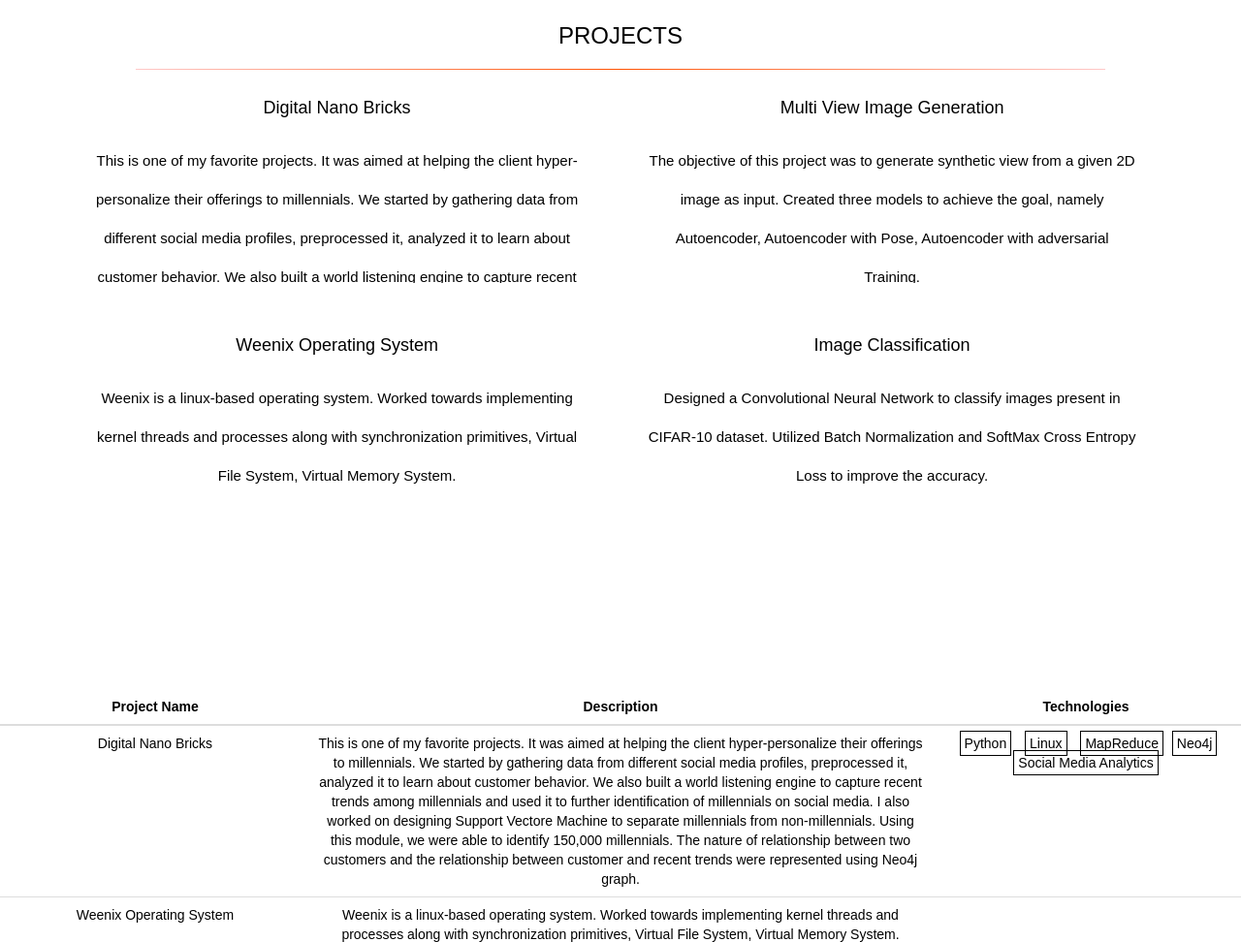
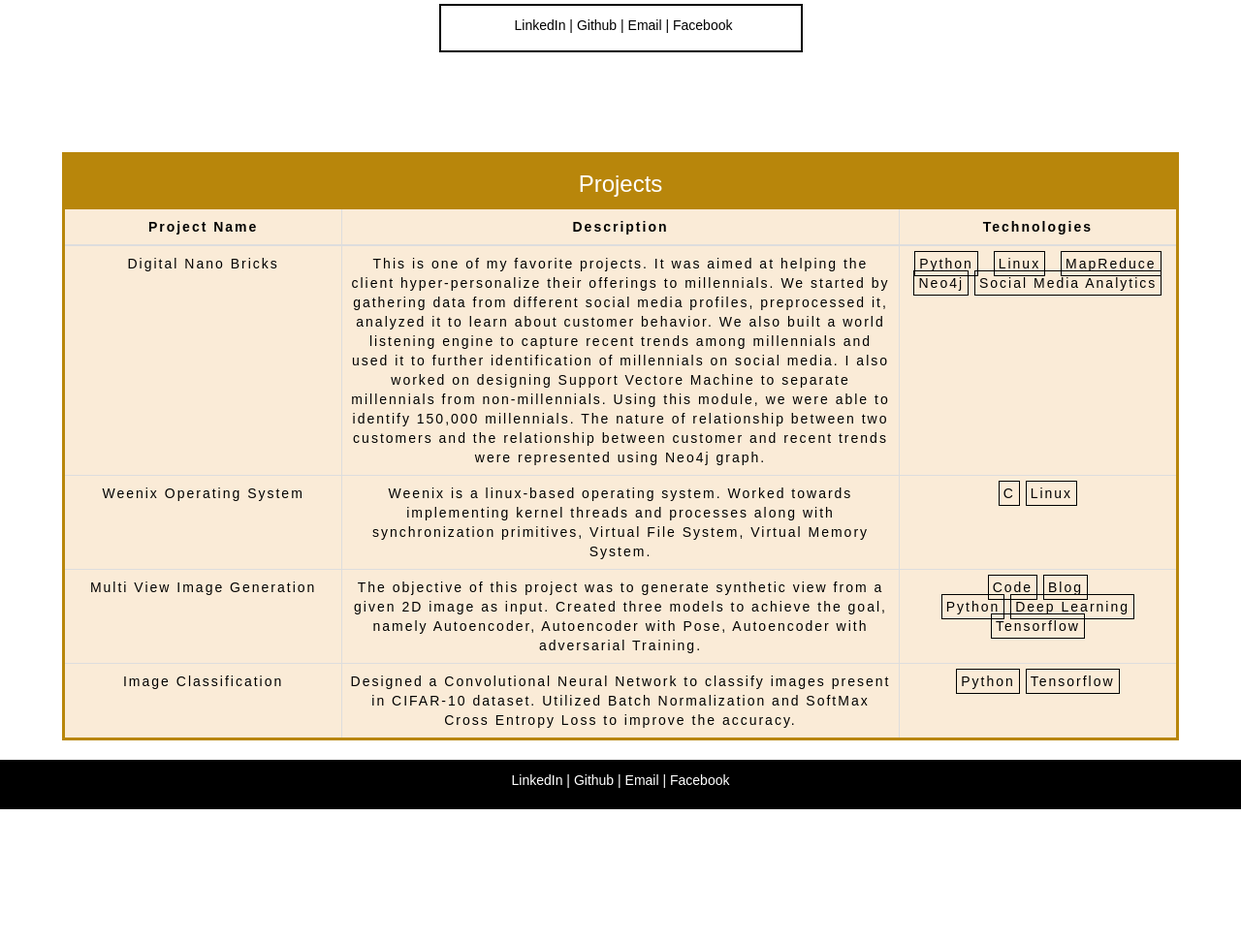
Before and after one commit to akankshaty/Web-Technologies, a plain HTML site: page Project ME/akankshatyagi_v2.html in a window 1280 px wide. Shown: the part 612-1584 px from the top of the page at 97% size. After the commit the page ends 1447 px from the top, so only its background shows below. Drawn offline with nearby package versions, Linux system fonts and the light colour scheme; a script that the page names is missing.

Commit message:
Almost final

```diff
--- a/Project ME/akankshatyagi_v2.html
+++ b/Project ME/akankshatyagi_v2.html
@@ -9,6 +9,8 @@
     <meta name="author" content="">
         <link href="https://maxcdn.bootstrapcdn.com/bootstrap/3.3.6/css/bootstrap.min.css" rel="stylesheet"/>
         <link href="https://fonts.googleapis.com/css?family=Open+Sans" rel="stylesheet">
+          <link rel="import" href="projects.html">
+
 
 
 
@@ -133,13 +135,18 @@
           }
           .bg-3 {
               margin-top: 8%;
-              background: #b8a5a0; /* Dark Blue */
-              color: black;
+              background-color: darkgoldenrod;
+              color: white;
               font-size: 1.5rem;
               line-height: 4.0rem;
               width: 90%;
 
 
+          }
+
+          .table{
+              background-color: antiquewhite;
+              letter-spacing: 0.2rem;
           }
 
           .bg-4 {
@@ -307,20 +314,29 @@
 /*              transition: opacity 0.2s linear;*/
           }
           .bg-7{
-              background-color: black;
+              background-color: none;
+              border: solid 2px;
               color: black;
               height: 50px;
+              width: 30%;
+              padding: 10px 4px 4px 10px;
           }
 
           .bg-7 a:link a:visited a:hover{
               text-decoration: none;
           }
+
           .panel-footer{
               background-color:black;
               border-color: black;
               color: #FFFFFF;
 
              }
+
+          .bg-8{
+              width: 100%;
+              background-color: black;
+          }
 
           #buttonEducation, #buttonS, #buttonW{
 /*              	background: -moz-linear-gradient(top,  #267c99 50%, #007299 50%); /* FF3.6+ */
@@ -364,13 +380,13 @@
         @keyframes topFadeOut {
         0% {
         position: relative;
-        top: -10rem;
+        top: -20rem;
         opacity: 0;
         }
 
-        75% {
+        65% {
         position: relative;
-        top: 25%;
+        top: 10%;
         opacity: 1;
         }
 
@@ -402,19 +418,15 @@
           <ul class="nav navbar-nav navbar-right">
             <li class="active">  <a href="#" onclick="divVisibility('card3')">About</a></li>
             <li> <a href="#" onclick="divVisibility('card1')">Education</a></li>
-            <li><a href="#proj">Projects</a></li>
+            <li><a href="#table1">Projects</a></li>
               <li> <a href="#" onclick="divVisibility('card2')">Skills</a></li>
-<!--              <li> <a href="#" onclick="divVisibility('card3')">Work Experience</a></li>-->
-              <li> <a href="#connect">Connect</a></li>
+<!--              <li> <a href="#connect">Connect</a></li>-->
             <li><a href="https://drive.google.com/uc?export=download&id=1C5npSQKQw_dSKEhPMSfD_9_MnxqUAa5R" download>Resume</a></li>
           </ul>
         </div>
       </div>
     </nav>
 
-
-<!--      <div class="container-fluid bg-0" style="z-index: 3;background-color: tan;">-->
-<!--                  <img src="Photos/224H.jpg">-->
 
 <!--
       <div class="carousel slide carousel-fade" data-ride="carousel">
@@ -468,22 +480,6 @@
                         Skills</button>
                     </div>
                     <div class="card-text" >
-<!--
-                        <p>
-                            <span style="border:1px solid white;padding: 4px 4px 4px 4px; color: white;">Python</span>
-                            <span style="border:1px solid white;padding: 4px 4px 4px 4px;color: white;">HTML</span>
-                            <span style="border:1px solid white;padding: 4px 4px 4px 4px;color: white;">CSS</span>
-                            <span style="border:1px solid white;padding: 4px 4px 4px 4px;color: white;">C/ C++</span>
-                            <span style="border:1px solid white;padding: 4px 4px 4px 4px;color: white;">SQL</span>
-                            <span style="border:1px solid white;padding: 4px 4px 4px 4px;color: white;">Linux</span>
-                            <span style="border:1px solid white;padding: 4px 4px 4px 4px;color: white;">Qlikview</span>
-                            <span style="border:1px solid white;padding: 4px 4px 4px 4px;color: white;">Javascript</span>
-                            <span style="border:1px solid white;padding: 4px 4px 4px 4px;color: white;">Bootstrap</span>
-                            <span style="border:1px solid white;padding: 4px 4px 4px 4px;color: white;">Tensorflow</span>
-                        </p>
-
-
--->
                         <p><button type="button" class="btn btn-primary">Python</button>
                             <button type="button" class="btn btn-primary">HTML</button>
                             <button type="button" class="btn btn-primary">CSS</button>
@@ -518,6 +514,7 @@
         </div>
 
 
+
         <div class="container-fluid bg-1 text-center ">
         <img src="Photos/myImage.JPG" class="img-responsive img-circle margin" style="display:inline-block" alt="Akanksha">
         </div>
@@ -526,6 +523,15 @@
             <p class="Name">Akanksha Tyagi</p>
             <hr>
             <p class="Intro">SOFTWARE ENGINEER, <a href="https://www.portal.mu-sigma.com/msu/DecisionScientistCertificate/6567-Aug2016-69371.html" target="_blank">DECISION SCIENTIST</a></p>
+
+          <div class="container-fluid bg-7">
+                  <p> <a href="https://www.linkedin.com/in/akanksha-tyagi-900b16a3/" target="_blank" style="color:black;">LinkedIn</a> |
+                      <a href="https://github.com/akankshaty" target="_blank" style="color:black;">Github</a> |
+                      <a href="mailto:akankshatyagi18@gmail.com?" target="_blank" style="color:black;">Email</a> |
+                      <a href="https://www.facebook.com/aksy18" target="_blank" style="color:black;" >Facebook</a></p>
+          </div>
+
+
           </div>
 
 <!--About me section      -->
@@ -542,91 +548,29 @@
       </div>
 
 -->
-<!--Project Section      -->
 
+<!--      <hr style="width: 100%;">-->
+      <div class="container-fluid bg-3">
+          <h3>Projects</h3>
+      </div>
 
-          <div class="container-fluid bg-4 margin " id="proj">
-              <h3> PROJECTS </h3>
-              <hr STYLE="width: 80%;">
-          <div class="card-columns margin " style="display: inline-block;column-break-inside: avoid;">
-
-
-          <div class="card margin"style="display: inline-block;column-break-inside: avoid;">
-            <div class="card-block  scroll">
-              <h4 class="card-title">Digital Nano Bricks</h4>
-                <p class="card-text ">
-                    This is one of my favorite projects. It was aimed at helping the client hyper-personalize their offerings to millennials. We started by gathering data from different social media profiles, preprocessed it, analyzed it to learn about customer behavior. We also built a world listening engine to capture recent trends among millennials and used it to further identification of millennials on social media. I also worked on designing Support Vectore Machine to separate millennials from non-millennials. Using this module, we were able to identify 150,000 millennials. The nature of relationship between two customers and the relationship between customer and recent trends were represented using Neo4j graph.</p>
-                <span style="border:1px solid white;padding: 4px 4px 4px 4px;color: white;">Python</span>
-                <span style="border:1px solid white;padding: 4px 4px 4px 4px;color: white;">Linux</span>
-                <span style="border:1px solid white;padding: 4px 4px 4px 4px;color: white;">MapReduce</span>
-                <span style="border:1px solid white;padding: 4px 4px 4px 4px;color: white;">Neo4j</span>
-                <span style="border:1px solid white;padding: 4px 4px 4px 4px;color: white;">Social Media Analytics</span>
-
-
-            </div>
-          </div>
-
-          <div class="card margin"style="display: inline-block;column-break-inside: avoid;">
-            <div class="card-block ">
-              <h4 class="card-title">Weenix Operating System</h4>
-                <p class="card-text">Weenix is a linux-based operating system. Worked towards implementing kernel threads and processes along with synchronization primitives, Virtual File System, Virtual Memory System. </p>
-                <span style="border:1px solid white;padding: 4px 4px 4px 4px;color: white;">C</span>
-                <span style="border:1px solid white;padding: 4px 4px 4px 4px;color: white;">Linux</span>
-
-            </div>
-          </div>
-
-          <div class="card margin"style="display: inline-block;column-break-inside: avoid;">
-<!--            <img class="card-img-top img-fluid" src="Photos/result_ae_with_pose.png" alt="Card image cap">-->
-            <div class="card-block  scroll">
-              <h4 class="card-title">Multi View Image Generation</h4>
-              <p class="card-text">The objective of this project was to generate synthetic view from a given 2D image as input. Created three models to achieve the goal, namely Autoencoder, Autoencoder with Pose, Autoencoder with adversarial Training.</p>
-            <a href="https://github.com/Chinmay26/Multi-Viewpoint-Image-generation" target="_blank" style="border:1px solid white;padding: 4px 4px 4px 4px;color: white;">Code</a>
-            <a href="https://medium.com/@akankshatyagi18/multi-view-image-generation-c0bbb476579d" target="_blank" style="border:1px solid white;padding: 4px 4px 4px 4px;color: white;">Blog</a>
-                <br>
-                <span style="border:1px solid white;padding: 4px 4px 4px 4px;color: white;text-align: left;">Python</span>
-                <span style="border:1px solid white;padding: 4px 4px 4px 4px;color: white;">Deep Learning</span>
-                <span style="border:1px solid white;padding: 4px 4px 4px 4px;color: white;">Tensorflow</span>
-
-
-
-            </div>
-          </div>
-
-        <div class="card margin"style="display: inline-block;column-break-inside: avoid;">
-            <div class="card-block  scroll">
-              <h4 class="card-title">Image Classification</h4>
-                <p class="card-text">Designed a Convolutional Neural Network to classify images present in CIFAR-10 dataset. Utilized Batch Normalization and SoftMax Cross Entropy Loss to improve the accuracy. </p>
-            <a href="https://github.com/akankshaty/Deep-Learning/tree/master/Assignment1" target="_blank" style="border:1px solid white;padding: 4px 4px 4px 4px;color: white;">Code</a>
-                <br>
-                <span style="border:1px solid white;padding: 4px 4px 4px 4px;color: white;">Python</span>
-                <span style="border:1px solid white;padding: 4px 4px 4px 4px;color: white;">Tensorflow</span>
-
-            </div>
-          </div>
-
-        </div>
-    </div>
-
-            <table class="table table-hover">
+      <table class="table table-bordered table-hover scrollable" style="margin-left: 5%; width:90%;height: 300px;border:solid darkgoldenrod;" id="table1">
             <thead>
             <tr>
-<!--            <th>#</th>-->
-            <th style="width:20%;text-align: center;">Project Name</th>
-            <th style="width:40%;text-align: center;">Description</th>
-            <th style="width:20%;text-align: center;">Technologies</th>
+            <th style="width:20%;text-align: center;background-color: antiquewhite;">Project Name</th>
+            <th style="width:40%;text-align: center;background-color: antiquewhite;">Description</th>
+            <th style="width:20%;text-align: center;background-color: antiquewhite;">Technologies</th>
             </tr>
             </thead>
             <tbody>
             <tr>
-<!--            <th scope="row">1</th>-->
-            <td>Digital Nano Bricks</td>
+            <td >Digital Nano Bricks</td>
             <td>This is one of my favorite projects. It was aimed at helping the client hyper-personalize their offerings to millennials. We started by gathering data from different social media profiles, preprocessed it, analyzed it to learn about customer behavior. We also built a world listening engine to capture recent trends among millennials and used it to further identification of millennials on social media. I also worked on designing Support Vectore Machine to separate millennials from non-millennials. Using this module, we were able to identify 150,000 millennials. The nature of relationship between two customers and the relationship between customer and recent trends were represented using Neo4j graph.
             </td>
             <td>
             <p>
                 <span style="border:1px solid black;padding: 4px 4px 4px 4px;color: black;margin: 5px 5px 5px 5px;">Python</span>
-                <span style="border:1px solid black;padding: 4px 4px 4px 4px;color: black;margin: 5px 5px 5px 5px;">Linux</span>
+                <span style="position: relative;border:1px solid black;padding: 4px 4px 4px 4px;color: black;margin: 5px 5px 5px 5px;">Linux</span>
                 <span style="border:1px solid black;padding: 4px 4px 4px 4px;color: black;margin: 5px 5px 5px 5px;">MapReduce</span>
                 <span style="border:1px solid black;padding: 4px 4px 4px 4px;color: black;">Neo4j</span>
                 <span style="border:1px solid black;padding: 4px 4px 4px 4px;color: black;">Social Media Analytics</span>
@@ -637,20 +581,20 @@
 <!--            <th scope="row">2</th>-->
             <td>Weenix Operating System</td>
             <td>Weenix is a linux-based operating system. Worked towards implementing kernel threads and processes along with synchronization primitives, Virtual File System, Virtual Memory System. </td>
-            <td>                <span style="border:1px solid white;padding: 4px 4px 4px 4px;color: white;">C</span>
-                <span style="border:1px solid white;padding: 4px 4px 4px 4px;color: white;">Linux</span>
+            <td>                <span style="border:1px solid black;padding: 4px 4px 4px 4px;color: black;">C</span>
+                <span style="border:1px solid black;padding: 4px 4px 4px 4px;color: black;">Linux</span>
             </td>
             </tr>
             <tr>
 <!--            <th scope="row">3</th>-->
             <td>Multi View Image Generation</td>
             <td>The objective of this project was to generate synthetic view from a given 2D image as input. Created three models to achieve the goal, namely Autoencoder, Autoencoder with Pose, Autoencoder with adversarial Training.</td>
-                <td>            <a href="https://github.com/Chinmay26/Multi-Viewpoint-Image-generation" target="_blank" style="border:1px solid white;padding: 4px 4px 4px 4px;color: white;">Code</a>
-            <a href="https://medium.com/@akankshatyagi18/multi-view-image-generation-c0bbb476579d" target="_blank" style="border:1px solid white;padding: 4px 4px 4px 4px;color: white;">Blog</a>
+                <td>            <a href="https://github.com/Chinmay26/Multi-Viewpoint-Image-generation" target="_blank" style="border:1px solid black;padding: 4px 4px 4px 4px;color: black;">Code</a>
+            <a href="https://medium.com/@akankshatyagi18/multi-view-image-generation-c0bbb476579d" target="_blank" style="border:1px solid black;padding: 4px 4px 4px 4px;color: black;">Blog</a>
                 <br>
-                <span style="border:1px solid white;padding: 4px 4px 4px 4px;color: white;text-align: left;">Python</span>
-                <span style="border:1px solid white;padding: 4px 4px 4px 4px;color: white;">Deep Learning</span>
-                <span style="border:1px solid white;padding: 4px 4px 4px 4px;color: white;">Tensorflow</span>
+                <span style="border:1px solid black;padding: 4px 4px 4px 4px;color: black;text-align: left;">Python</span>
+                <span style="border:1px solid black;padding: 4px 4px 4px 4px;color: black;">Deep Learning</span>
+                <span style="border:1px solid black;padding: 4px 4px 4px 4px;color: black;">Tensorflow</span>
 
                 </td>
             </tr>
@@ -659,20 +603,23 @@
                 <tr>
                     <td>Image Classification</td>
                     <td>Designed a Convolutional Neural Network to classify images present in CIFAR-10 dataset. Utilized Batch Normalization and SoftMax Cross Entropy Loss to improve the accuracy.</td>
-                    <td>                <span style="border:1px solid white;padding: 4px 4px 4px 4px;color: white;">Python</span>
-                <span style="border:1px solid white;padding: 4px 4px 4px 4px;color: white;">Tensorflow</span>
+                    <td>                <span style="border:1px solid black;padding: 4px 4px 4px 4px;color: black;">Python</span>
+                <span style="border:1px solid black;padding: 4px 4px 4px 4px;color: black;">Tensorflow</span>
 </td>
                 </tr>
             </tbody>
             </table>
 
-          <div class="container-fluid bg-7">
-              <div class="panel-footer" id="connect">
 
-                  <p> <a href="https://www.linkedin.com/in/akanksha-tyagi-900b16a3/" target="_blank">LinkedIn</a> |
-                      <a href="https://github.com/akankshaty" target="_blank">Github</a> |
+
+
+          <div class="container-fluid bg-8">
+              <div  class="panel-footer" id="connect">
+
+                  <p> <a href="https://www.linkedin.com/in/akanksha-tyagi-900b16a3/" target="_blank" style="color:white;">LinkedIn</a> |
+                      <a href="https://github.com/akankshaty" target="_blank" style="color:white;">Github</a> |
                       <a href="mailto:akankshatyagi18@gmail.com?" target="_blank" style="color:white;">Email</a> |
-                      <a href="https://www.facebook.com/aksy18" target="_blank" >Facebook</a></p>
+                      <a href="https://www.facebook.com/aksy18" target="_blank" style="color:white;" >Facebook</a></p>
               </div>
           </div>
 
```
